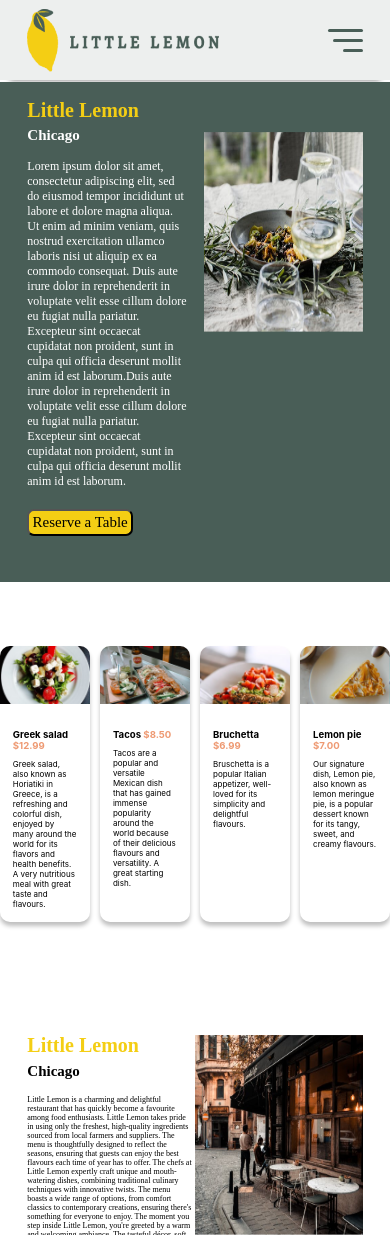
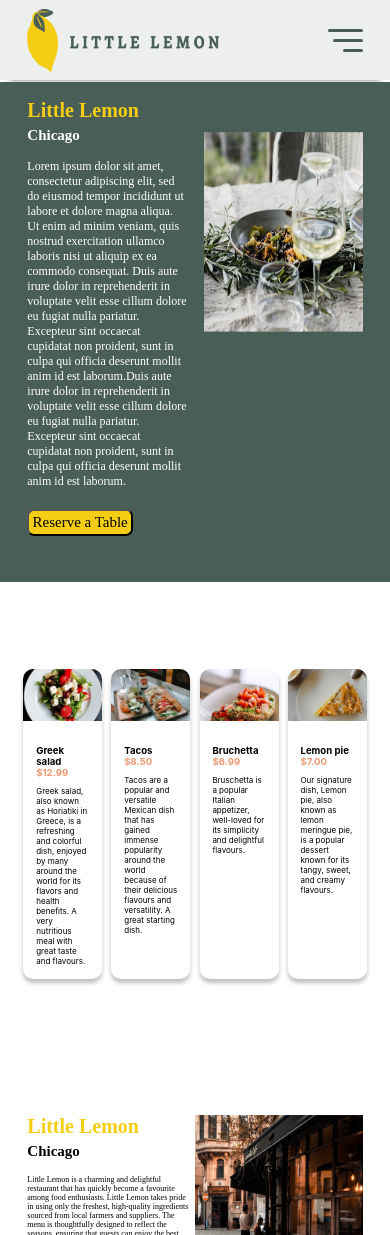
Before and after one commit to StevePapasot/Little-Lemon, a React (Create React App) app: page / in a window 390 px wide. Shown: the top 1235 px of the page. Built offline with nearby package versions, Linux system fonts and the light colour scheme.

Commit message:
Cards media

```diff
--- a/src/Cards.css
+++ b/src/Cards.css
@@ -38,6 +38,11 @@
   color: #ee9972;
   padding-left: 25%;
 }
+@media screen and (max-width: 1100px) {
+  .cards {
+    padding: 6%;
+  }
+}
 @media screen and (max-width: 500px) {
   .card h2 {
     font-size: 0.6rem;
```
